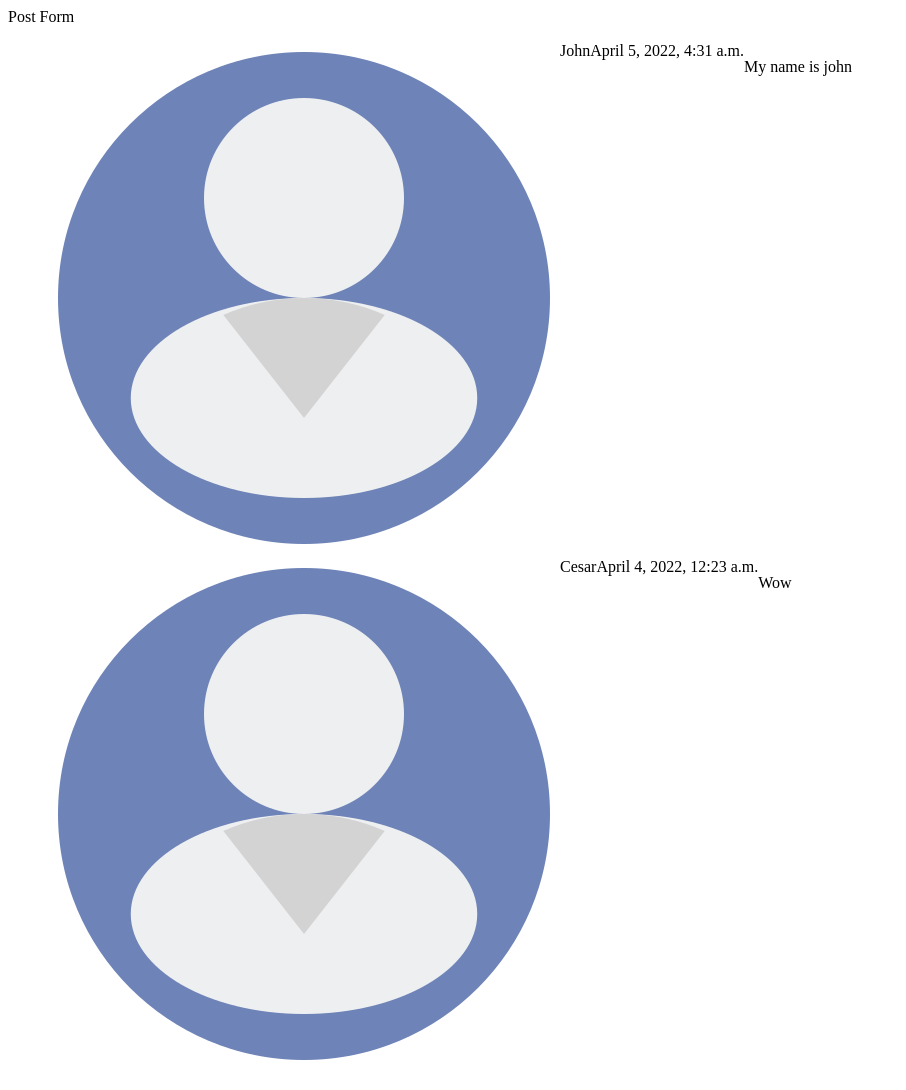
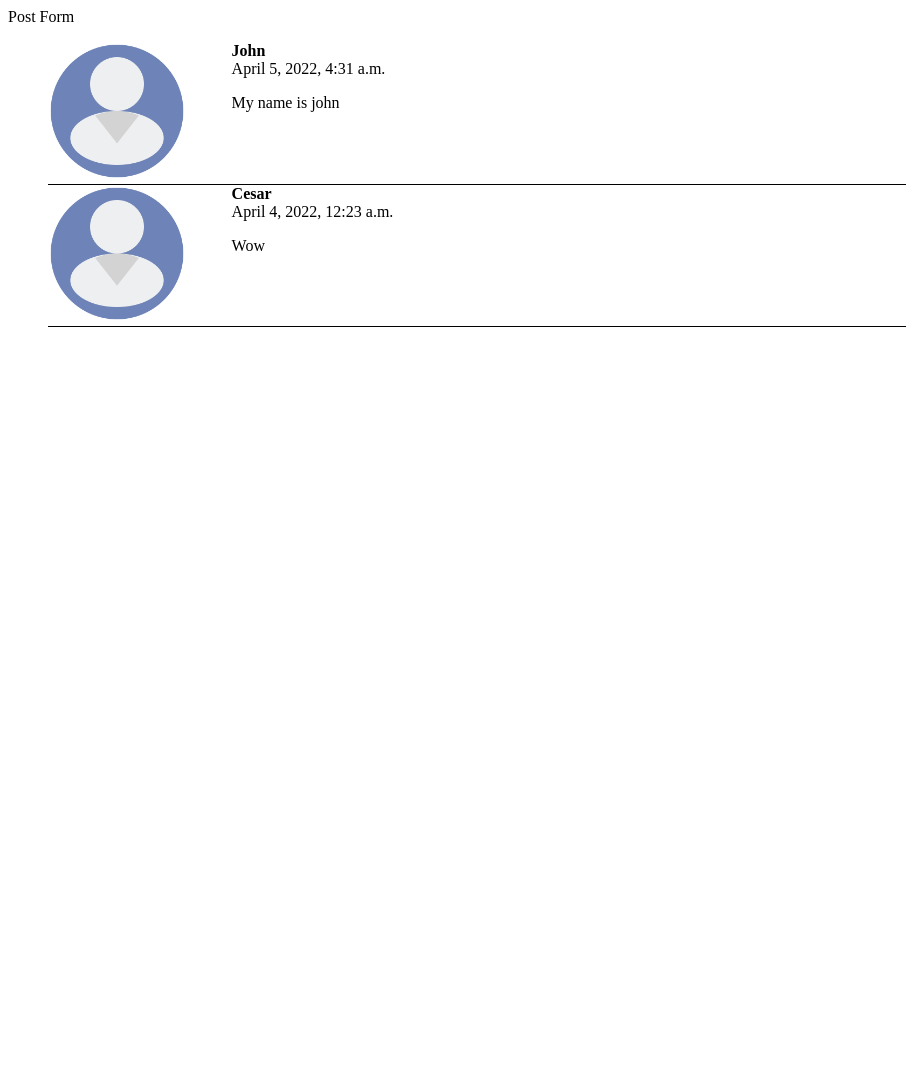
Before and after one commit to CesarGonzalez96/Twitter-Clone, a Django app: page / in a window 1280 px wide. Shown: the whole page, without its empty margins (0-906 px from the left). After the commit the page ends 327 px from the top, so only its background shows below. Run offline with Django 4.2, Linux system fonts and the light colour scheme; data comes from the database, SQL or seed files in the repository.

Commit message:
50% and going

```diff
--- a/static/css/style.css
+++ b/static/css/style.css
@@ -1,11 +1,15 @@
 /*
 Common
 ********************/
+html,
+body {
+    height: 100%;
+}
 
 .content{
-    max-Width: '600px';
+max-Width: '600px';
 height: '100%';
-margin: 'auto';
+margin: 0 'auto';
 border-Left: '1px' solid;
 border-Right: '1px' solid;
 }
@@ -15,12 +19,24 @@ border-Right: '1px' solid;
 
 .posts li{
     display:flex;
+    border-bottom: 1px solid;
 }
 
 .posts li .logo{
     flex-basis: 15%;
 }
+.posts li .logo img {
+    width: 75%;
+}
 
 .posts li .name_body {
     flex-basis: 85%;
 }
+
+.posts li  .name {
+    font-weight: bold;
+}
+
+.posts li .datetime {
+    color: rgb(197, 197, 197);
+}
--- a/templates/posts.html
+++ b/templates/posts.html
@@ -9,9 +9,12 @@
         <div class="logo">
           <img src="{% static 'img/user.png' %}" />
         </div>
-        <div class="name">{{ post.name }}<br /></div>
-        <div class="time">{{ post.created_at }} <br /></div>
-        <p>{{ post.body }}<br /></p>
+        <div class="body">
+          <div class="name">{{ post.name }}<br /></div>
+          <div class="time">{{ post.created_at }} <br /></div>
+
+          <p>{{ post.body }}<br /></p>
+        </div>
       </li>
       {% endfor %}
     </ul>
```
